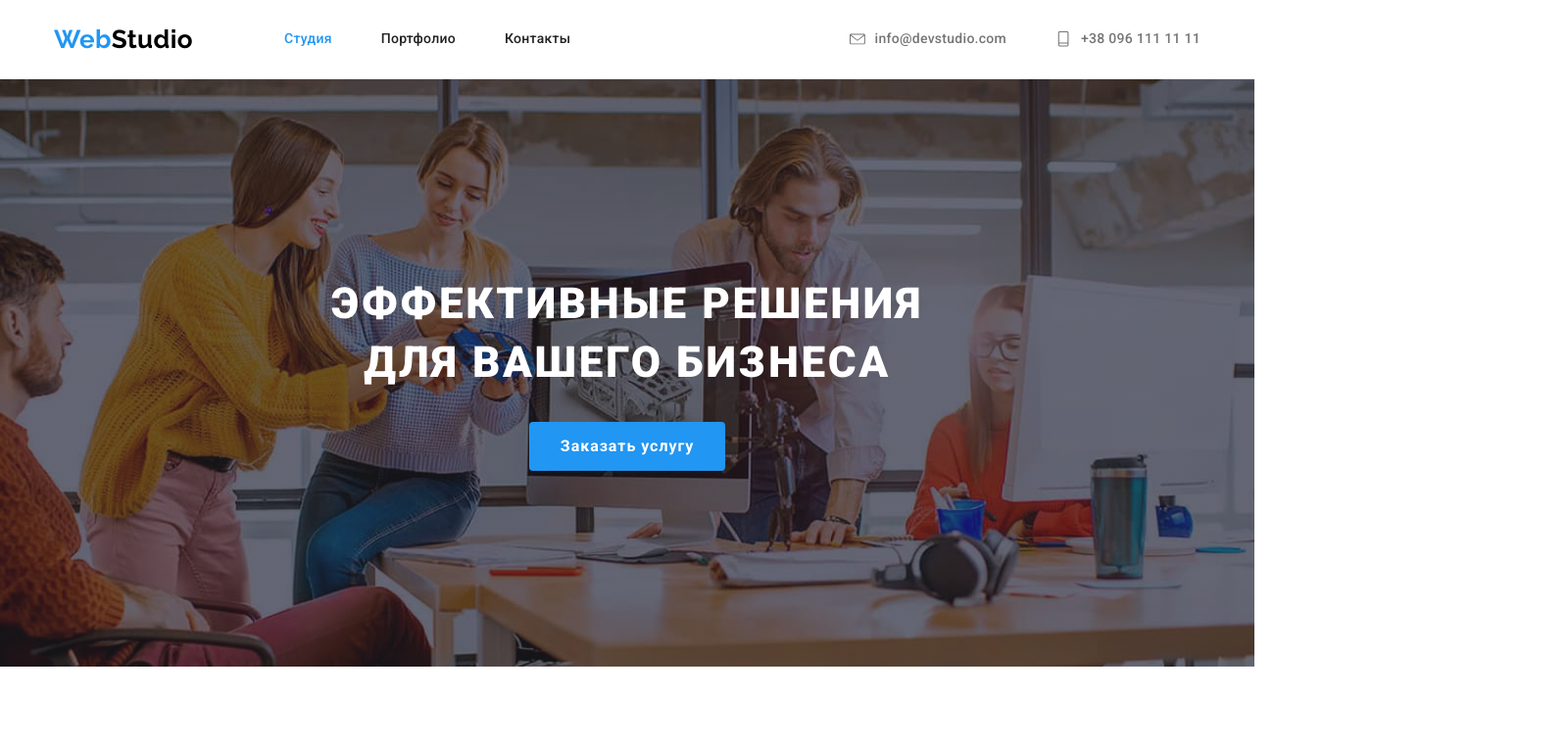
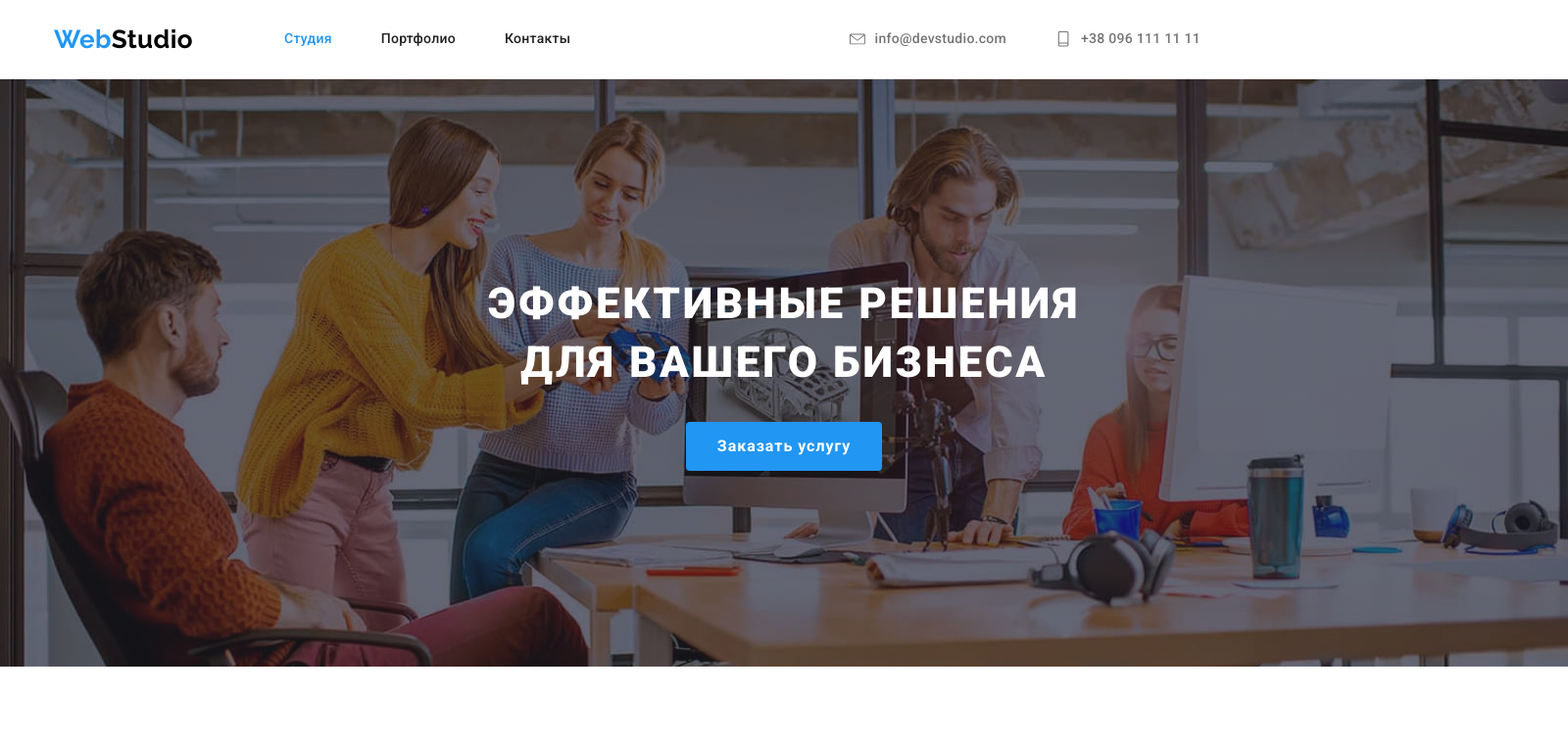
Before and after one commit to VolovodenkoTaras/goit-markup-hw-04, a plain HTML site: page index.html in a window 1280 px wide. Shown: the top 756 px of the page at 98% size, 1600 px wide, since content can reach past the window. Drawn offline with nearby package versions, Linux system fonts and the light colour scheme.

Commit message:
ДЗ 4.5

```diff
--- a/css/styles.css
+++ b/css/styles.css
@@ -27,7 +27,7 @@ body {
 
 /* ОБЩЕЕ */
 
-/*Сброс марджинов верх и низ у заголовков и абзацев*/
+/*Сброс марджинов верх и низ у заголовков, абзацев и списков*/
 p,
 h1,
 h2,
@@ -215,6 +215,7 @@ img {
 
 /* Герой */
 .hero {
+  width: 1600px;
   margin-left: auto;
   margin-right: auto;
   background-color: var(--footer-bg-color);
@@ -456,23 +457,6 @@ img {
   height: 20px;
 }
 
-/* .social-links > .item.instagram {
-  background-image: url(../images/social-links-instagram2.svg);
-}
-
-.social-links > .item.twitter {
-  background-image: url(../images/social-links-twitter2.svg);
-}
-
-.social-links > .item.facebook {
-  background-image: url(../images/social-links-facebook2.svg);
-}
-
-.social-links > .item.linkedin {
-  background-image: url(../images/social-links-linkedin2.svg);
-}
-*/
-
 /* Вместо этого - Техника отзывчивых изображений
 .photo-team {
   display: block;
@@ -602,40 +586,6 @@ img {
   background-color: var(--accent-color);
 }
 
-/* .social-links-webstudio > .item {
-  display: block;
-  width: 44px;
-  height: 44px;
-  background-repeat: no-repeat;
-  background-position: center;
-  background-size: 20px 20px;
-  border-radius: 50%;
-  background-color: var(--social-links-ft-bg-color);
-}
-
-
-.social-links-webstudio > .item.instagram {
-  background-image: url(../images/footer-instagram.svg);
-}
-
-.social-links-webstudio > .item.twitter {
-  background-image: url(../images/footer-twitter.svg);
-}
-
-.social-links-webstudio > .item.facebook {
-  background-image: url(../images/footer-facebook.svg);
-}
-
-.social-links-webstudio > .item.linkedin {
-  background-image: url(../images/footer-linkedin.svg);
-}
-
-.social-links-webstudio > .item:hover,
-.social-links-webstudio > .item:focus {
-  cursor: pointer;
-  background-color: var(--accent-color);
-} */
-
 /* Стили для страницы ПОРТФОЛИО */
 
 /* Фильтры портфолио */
```
